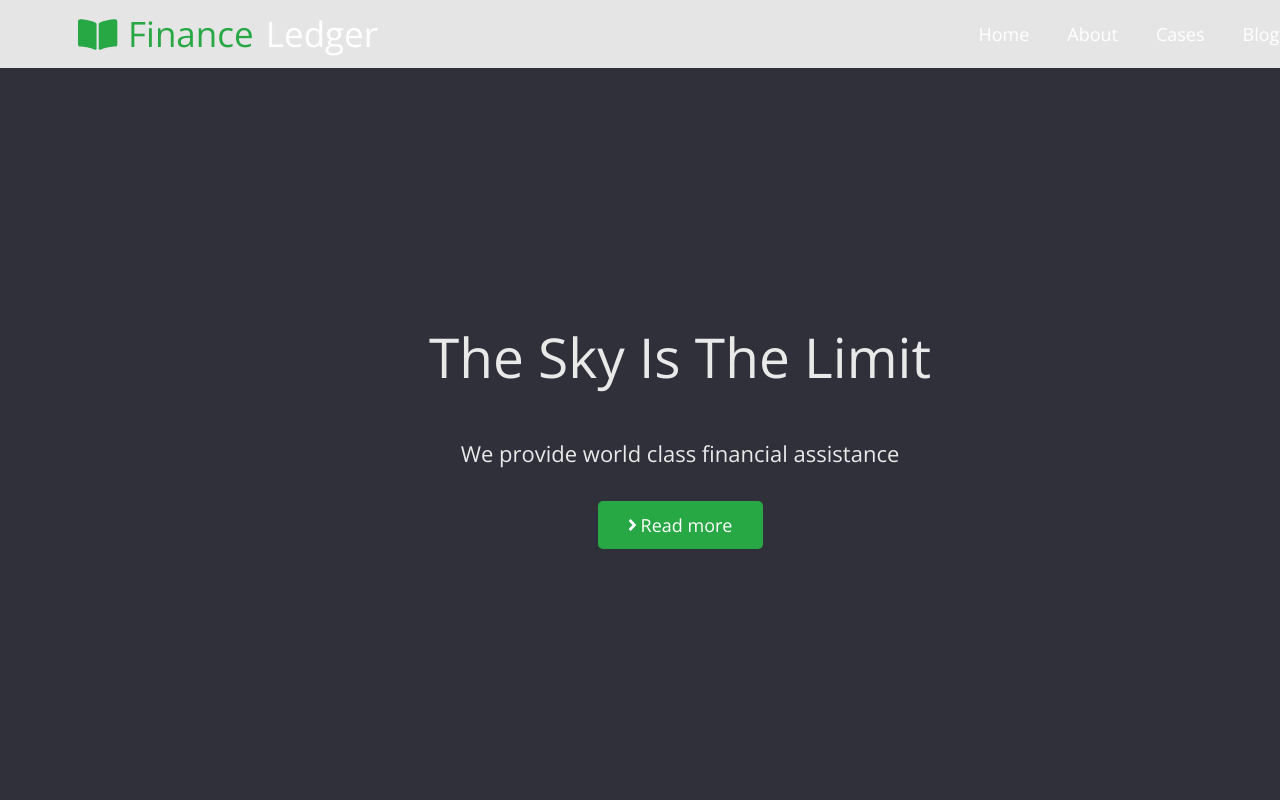
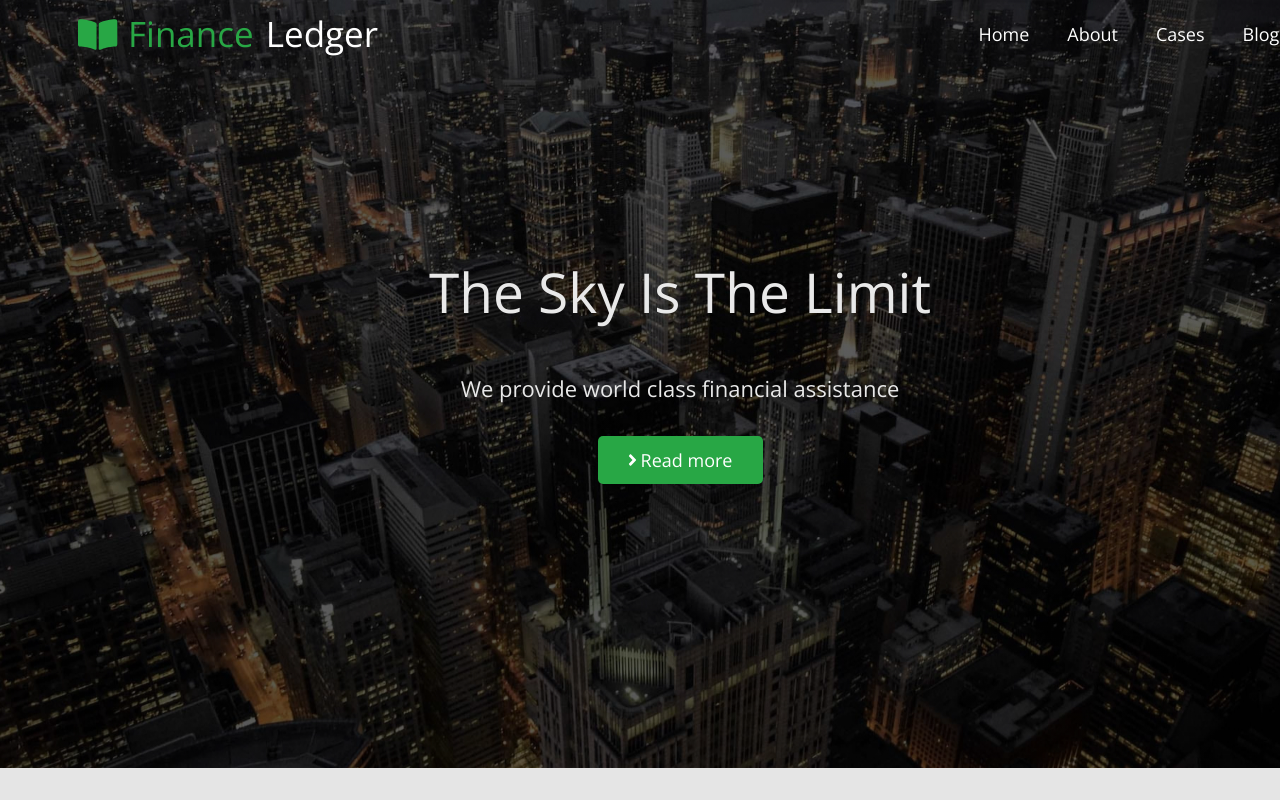
Before and after one commit to W-Sei/fson-64-devmonkeys, a plain HTML site: page index.html in a window 1280 px wide. Shown: the top 800 px of the page. Drawn offline with nearby package versions, Linux system fonts and the light colour scheme.

Commit message:
add hero/header

```diff
--- a/css/style.css
+++ b/css/style.css
@@ -4,10 +4,11 @@
   --secondary-text-color: #ffffff;
   --text-grey-color: #e9e9e9;
   --hero-background-color: #e5e5e5;
+  --transition-function: 250ms linear;
 }
 
 body {
-  font-family: 'Open Sans', sans-serif;
+  font-family: "Open Sans", sans-serif;
   color: var(--primary-text-color);
   background-color: var(--hero-background-color);
   font-size: 18px;
@@ -87,6 +88,8 @@ address {
 /* header */
 
 .page-header {
+  position: absolute;
+  width: 100%;
   padding-left: 50px;
   padding-right: 50px;
 }
@@ -122,17 +125,53 @@ address {
 }
 
 .header-nav-link {
+  position: relative;
   display: inline-block;
   line-height: 1.56;
   color: var(--secondary-text-color);
   padding-top: 20px;
   padding-bottom: 20px;
+  transition: color var(--transition-function);
+}
+
+.header-nav-link:hover,
+.header-nav-link:focus {
+  color: var(--accent-color);
+}
+
+.header-nav-link:hover::after,
+.header-nav-link:focus::after {
+  content: "";
+  position: absolute;
+  left: 0;
+  bottom: 0;
+  width: 100%;
+  height: 4px;
+  border-radius: 2px;
+  background-color: var(--accent-color);
+}
+
+.header-nav-link::after {
+  content: "";
+  display: block;
+  transition: background-color var(--transition-function);
 }
 
 /* hero */
 .hero {
-  padding-top: 256px;
+  padding-top: 259px;
   padding-bottom: 284px;
+  max-width: 1360px;
+  margin: 0 auto;
+  background-image: linear-gradient(
+      0deg,
+      rgba(0, 0, 0, 0.4),
+      rgba(0, 0, 0, 0.4)
+    ),
+    url(../images/hero/hero.jpg);
+  background-size: cover;
+  background-repeat: no-repeat;
+  background-position: center;
   background-color: #2f303a;
 }
 
@@ -180,6 +219,8 @@ address {
   padding: 0 10px;
   /* padding: 10px 30px; */
   margin: 0 auto;
+  transition: background-color var(--transition-function),
+    color var(--transition-function);
 }
 
 .hero-btn-icon {
```
Also changed, not shown: images/hero/hero.jpg (added).
